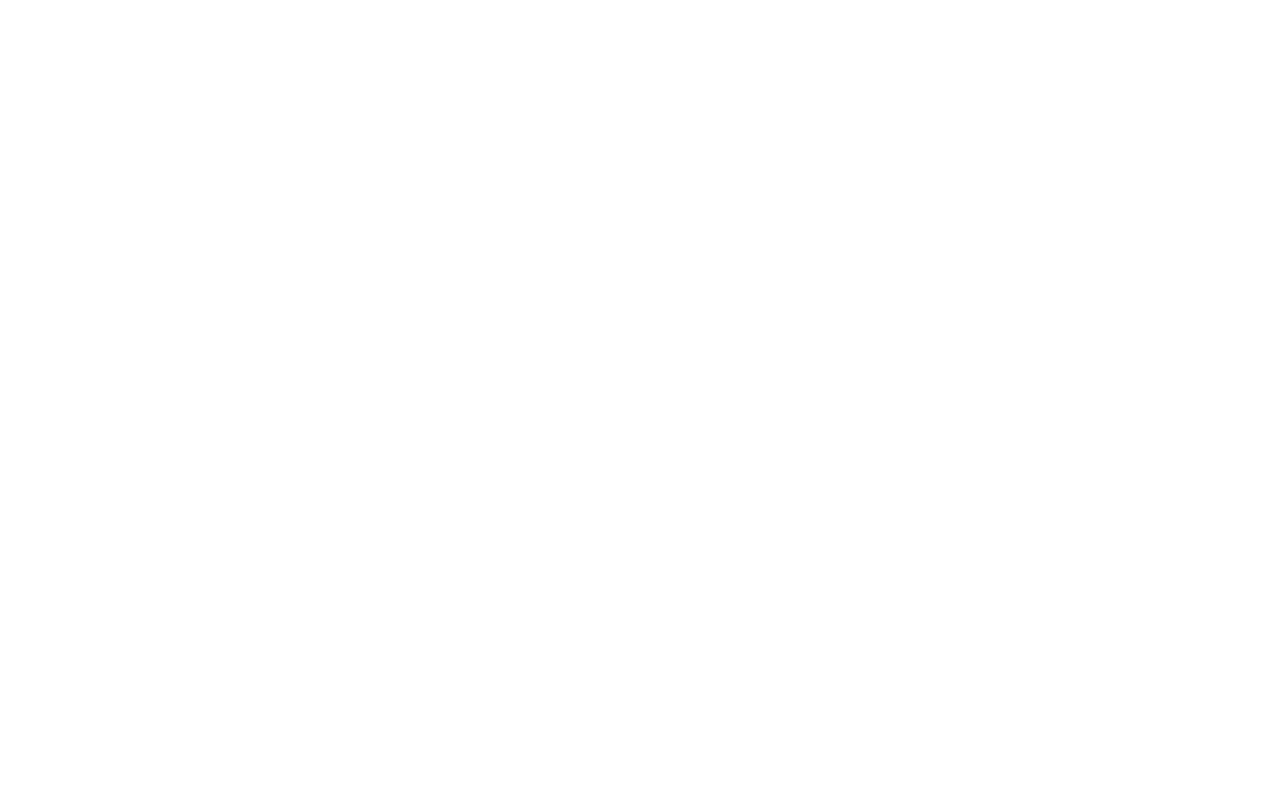
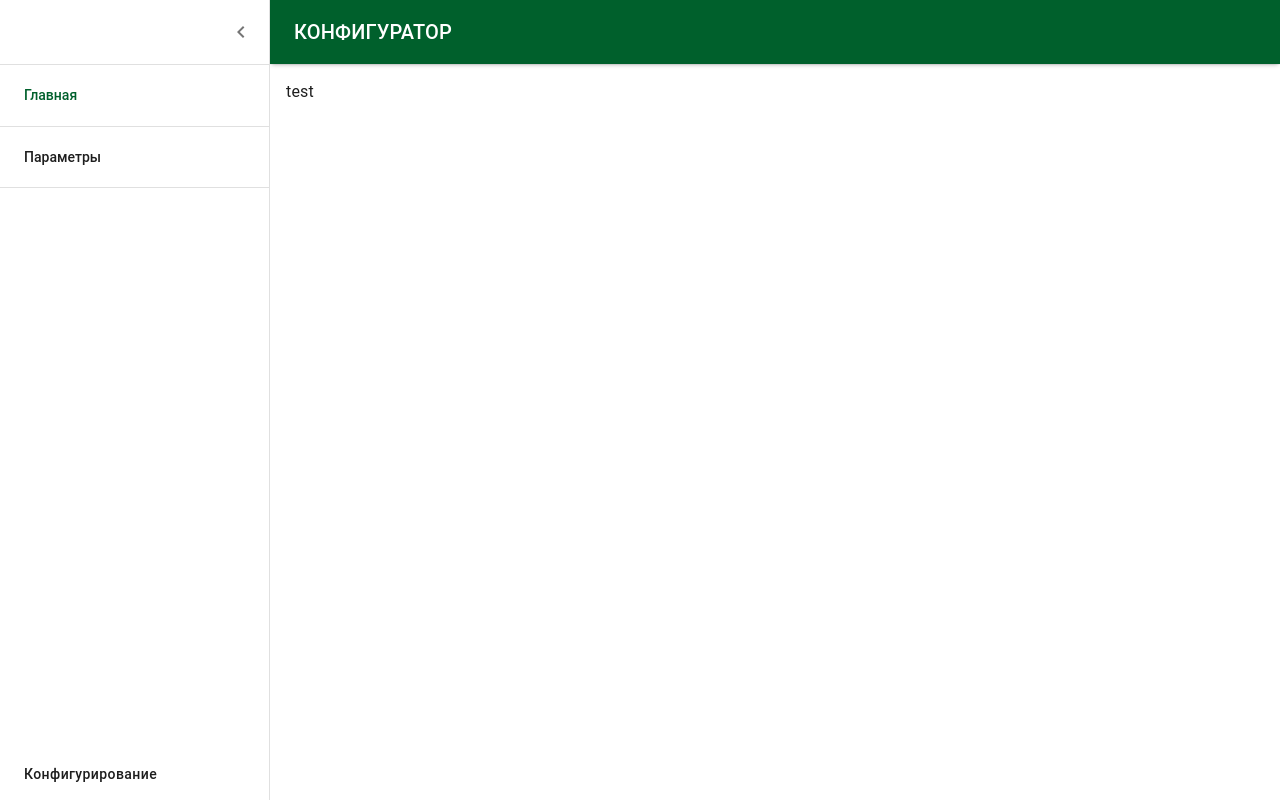
Before and after one commit to dimoniche/net_port, a React (Create React App) app in the folder web/frontend_net_port/: page / in a window 1280 px wide. Built offline with nearby package versions, Linux system fonts and the light colour scheme.

Commit message:
React заготовка заработала

```diff
--- a/web/frontend_net_port/package.json
+++ b/web/frontend_net_port/package.json
@@ -5,12 +5,14 @@
   "dependencies": {
     "@emotion/react": "^11.11.4",
     "@emotion/styled": "^11.11.5",
+    "@mui/icons-material": "^5.15.15",
     "@mui/material": "^5.15.15",
     "@mui/styled-engine": "^5.15.14",
     "@testing-library/jest-dom": "^5.17.0",
     "@testing-library/react": "^13.4.0",
     "@testing-library/user-event": "^13.5.0",
     "react": "^18.2.0",
+    "react-cookie": "^7.1.4",
     "react-dom": "^18.2.0",
     "react-router-dom": "^6.22.3",
     "react-scripts": "5.0.1",
--- a/web/frontend_net_port/src/components/MainLayout.js
+++ b/web/frontend_net_port/src/components/MainLayout.js
@@ -1,6 +1,117 @@
 import React, { useState, useEffect, useContext, useCallback } from 'react';
+import { useTheme } from '@mui/material/styles';
+
+import Box from '@mui/material/Box';
+import Drawer from '@mui/material/Drawer';
+import CssBaseline from '@mui/material/CssBaseline';
+import Toolbar from '@mui/material/Toolbar';
+import Typography from '@mui/material/Typography';
+import Divider from '@mui/material/Divider';
+import IconButton from '@mui/material/IconButton';
+import MenuIcon from '@mui/icons-material/Menu';
+import ChevronLeftIcon from '@mui/icons-material/ChevronLeft';
+import ChevronRightIcon from '@mui/icons-material/ChevronRight';
+import NavBlock from './NavBlock';
+import Switch from '@mui/material/Switch';
+import Stack from '@mui/material/Stack';
+import List from '@mui/material/List';
+import ListItem from '@mui/material/ListItem';
+import isEmpty from 'lodash/isEmpty';
+import Button from '@mui/material/Button';
+
+import { mainNavSection, minorNavSection } from "../routes";
+import { AppBar, DrawerHeader, Main, drawerWidth } from './MainLayout.styles';
 
 export default function PersistentDrawerLeft({ children, ...rest }) {
-    return (<>
-    </>);
+    const theme = useTheme();
+
+    const [open, setOpen] = React.useState(true);
+    const handleDrawerOpen = () => setOpen(true);
+    const handleDrawerClose = () => setOpen(false);
+
+    return (
+        <React.Fragment>
+            <Box sx={{ display: 'flex' }}>
+                <CssBaseline />
+                <Box sc={{ flexGrow: 1 }}>
+                    <AppBar position="fixed" open={open}>
+                        <Toolbar>
+                            <IconButton
+                                color="inherit"
+                                aria-label="open drawer"
+                                onClick={handleDrawerOpen}
+                                edge="start"
+                                sx={{ mr: 2, ...(open && { display: 'none' }) }}
+                            >
+                                <MenuIcon />
+                            </IconButton>
+                            <Typography
+                                variant="h6"
+                                noWrap
+                                component="div"
+                                sx={{ flexGrow: 1 }}
+                            >
+                                КОНФИГУРАТОР
+                            </Typography>
+
+                        </Toolbar>
+                    </AppBar>
+                </Box>
+                <Drawer
+                    sx={{
+                        width: drawerWidth,
+                        flexShrink: 0,
+                        '& .MuiDrawer-paper': {
+                            width: drawerWidth,
+                            boxSizing: 'border-box',
+                        },
+                    }}
+                    variant="persistent"
+                    anchor="left"
+                    open={open}
+                >
+                    <DrawerHeader>
+                        <IconButton onClick={handleDrawerClose}>
+                            {theme.direction == 'ltr' ? <ChevronLeftIcon /> : <ChevronRightIcon />}
+                        </IconButton>
+                    </DrawerHeader>
+                    <Divider />
+                    <NavBlock navData={mainNavSection} />
+                    <Divider />
+                        <NavBlock navData={minorNavSection} />
+                    <Divider />
+                    <Box
+                        sx={{
+                            display: 'flex',
+                            flexDirection: 'column',
+                        }}
+                    >
+                        <List>
+                            <ListItem
+                                style={{ position: "fixed", bottom: "0" }}
+                            >
+                                <Stack direction="row" spacing={1} justifyContent="flex-start" alignItems="center" >
+                                    <Button
+                                        sx={{
+                                            color: 'text.secondary',
+                                            fontWeight: 'medium',
+                                            textTransform: 'none'
+                                        }}
+                                    >
+                                        <span>
+                                            Конфигурирование
+                                        </span>
+                                    </Button>
+                                </Stack>
+                            </ListItem>
+                        </List>
+                    </Box>
+                </Drawer>
+                <Main open={open}>
+                    <DrawerHeader />
+                    {children}
+                </Main>
+            </Box>
+        </React.Fragment>
+    );
 }
--- /dev/null
+++ b/web/frontend_net_port/src/components/MainLayout.styles.js
@@ -0,0 +1,57 @@
+/* eslint-disable eqeqeq */
+import { styled } from '@mui/material/styles';
+import MuiAppBar from '@mui/material/AppBar';
+
+const drawerWidth = 270;
+
+const Main = styled('main', { shouldForwardProp: (prop) => prop != 'open' })(
+    ({ theme, open }) => ({
+        flexGrow: 1,
+        padding: theme.spacing(2),
+        transition: theme.transitions.create('margin', {
+            easing: theme.transitions.easing.sharp,
+            duration: theme.transitions.duration.leavingScreen,
+        }),
+        marginLeft: `-${drawerWidth}px`,
+        ...(open && {
+            transition: theme.transitions.create('margin', {
+                easing: theme.transitions.easing.easeOut,
+                duration: theme.transitions.duration.enteringScreen,
+            }),
+            marginLeft: 0,
+        }),
+    }),
+);
+
+const AppBar = styled(MuiAppBar, {
+    shouldForwardProp: (prop) => prop != 'open',
+})(({ theme, open }) => ({
+    transition: theme.transitions.create(['margin', 'width'], {
+        easing: theme.transitions.easing.sharp,
+        duration: theme.transitions.duration.leavingScreen,
+    }),
+    ...(open && {
+        width: `calc(100% - ${drawerWidth}px)`,
+        marginLeft: `${drawerWidth}px`,
+        transition: theme.transitions.create(['margin', 'width'], {
+            easing: theme.transitions.easing.easeOut,
+            duration: theme.transitions.duration.enteringScreen,
+        }),
+    }),
+}));
+
+const DrawerHeader = styled('div')(({ theme }) => ({
+    display: 'flex',
+    alignItems: 'center',
+    padding: theme.spacing(0, 1),
+    // necessary for content to be below app bar
+    ...theme.mixins.toolbar,
+    justifyContent: 'flex-end',
+}));
+
+export {
+    AppBar,
+    DrawerHeader,
+    Main,
+    drawerWidth
+};
--- /dev/null
+++ b/web/frontend_net_port/src/components/NavBlock.js
@@ -0,0 +1,25 @@
+import React from 'react';
+import Box from '@mui/material/Box';
+import List from '@mui/material/List';
+import NavItem from './NavItem';
+
+const NavBlock = ({navData, ability}) => (
+    <Box
+        sx={{
+            display: 'flex',
+            flexDirection: 'column',
+        }}
+    >
+        <List>
+            {navData.map(({href, title, name}) => (
+                <NavItem
+                    key={href}
+                    href={href}
+                    title={title}
+                />
+            ))}
+        </List>
+    </Box>
+);
+
+export default NavBlock;
--- /dev/null
+++ b/web/frontend_net_port/src/components/NavItem.js
@@ -0,0 +1,56 @@
+import React from 'react';
+import {
+    NavLink,
+    matchPath,
+    useLocation
+} from 'react-router-dom';
+import Button from '@mui/material/Button';
+import ListItem from '@mui/material/ListItem';
+
+const NavItem = ({
+    href,
+    title,
+    ...rest
+}) => {
+    const location = useLocation();
+
+    const active = href ? !!matchPath({
+        path: href
+    }, location.pathname) : false;
+
+    return (
+        <ListItem
+            sx={{
+                display: 'flex',
+                py: 0
+            }}
+            {...rest}
+        >
+            <Button
+                component={NavLink}
+                sx={{
+                    color: 'text.secondary',
+                    fontWeight: 'medium',
+                    justifyContent: 'flex-start',
+                    letterSpacing: 0,
+                    py: 1.25,
+                    textTransform: 'none',
+                    width: '100%',
+                    ...(active && {
+                        color: 'primary.main'
+                    }),
+                    '& svg': {
+                        mr: 1
+                    }
+                }}
+                to={href}
+            >
+                <span>
+                    {title}
+                </span>
+            </Button>
+        </ListItem>
+    );
+};
+
+export default NavItem;
--- /dev/null
+++ b/web/frontend_net_port/src/pages/Settings.js
@@ -0,0 +1,14 @@
+import React, { useContext, useEffect, useState, lazy } from 'react';
+
+import Box from '@mui/material/Box';
+
+const Settings = () => {
+
+    return (
+        <Box sx={{ display: 'flex' }}>
+            <> settings </>
+        </Box>
+    );
+};
+
+export default Settings;
--- a/web/frontend_net_port/src/routes/index.js
+++ b/web/frontend_net_port/src/routes/index.js
@@ -1,43 +1,33 @@
 import React, { Suspense, lazy } from 'react';
+import { useCookies } from 'react-cookie';
 
 import Main from '../pages/Main';
+import MainLayout from '../components/MainLayout';
+
+import Settings from '../pages/Settings';
 
 import {
     Route,
-    Switch,
-    Redirect
+    Routes
 } from 'react-router-dom';
-
-//<MainLayout {...rest}>{children}</MainLayout>
-
-const ProtectedRoute = ({ children, ...rest }) => {
-    return (
-        <Route
-            {...rest}
-            render={() =>
-                {children}
-            }
-        ></Route>
-    );
-};
 
 const AppRoutes = (props) => {
     return (
         <Suspense fallback={<div>Загрузка...</div>}>
-            <Switch>
-                <ProtectedRoute exact path='/'><Redirect to='/main' /></ProtectedRoute>
-                <ProtectedRoute path='/main'><Main /></ProtectedRoute>
-            </Switch>
+            <Routes>
+                <Route exact path="/" element={<MainLayout><Main/></MainLayout>}/>
+                <Route exact path="/settings" element={<MainLayout><Settings/></MainLayout>}/>
+            </Routes>
         </Suspense>
     )
 };
 
 const mainNavSection = [
-    { title: 'Главная', href: '/main', name: 'MainTitle' },
+    { title: 'Главная', href: '/', name: 'MainTitle' },
 ];
 
 const minorNavSection = [
-    { title: 'Параметры УСПД', href: '/conf', name: 'MainTitle' },
+    { title: 'Параметры', href: '/settings', name: 'MainTitle' },
 ];
 
 export default AppRoutes;
--- a/web/frontend_net_port/src/theme/index.js
+++ b/web/frontend_net_port/src/theme/index.js
@@ -5,12 +5,12 @@
 
     palette: {
         background: {
-            default: colors.common.white, //'#969ba3',
+            default: colors.common.white,
             paper: colors.common.white
         },
         primary: {
             contrastText: '#ffffff',
-            main: '#f1602c'
+            main: '#00602c'
         },
         text: {
             primary: '#1e1e1e',
```
Also changed, not shown: web/frontend_net_port/src/pages/Login.js (added), 1 other file (tests, documents, lock files or other folders).
